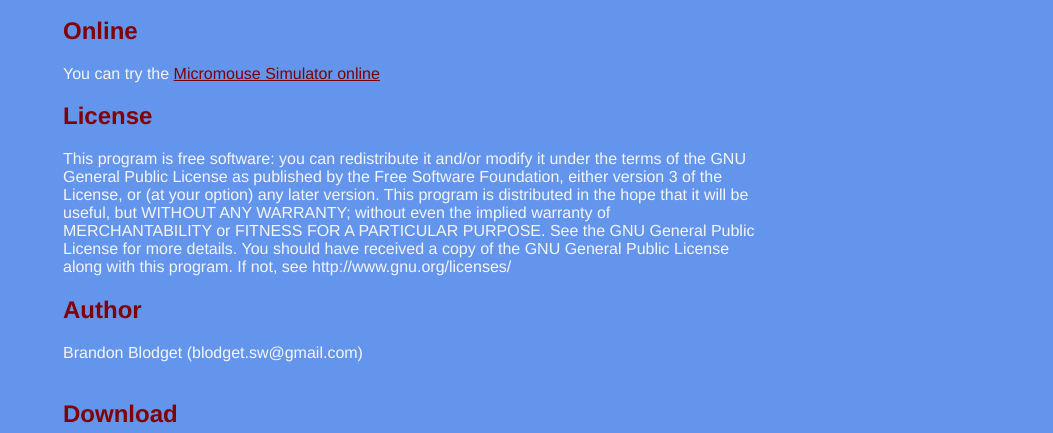
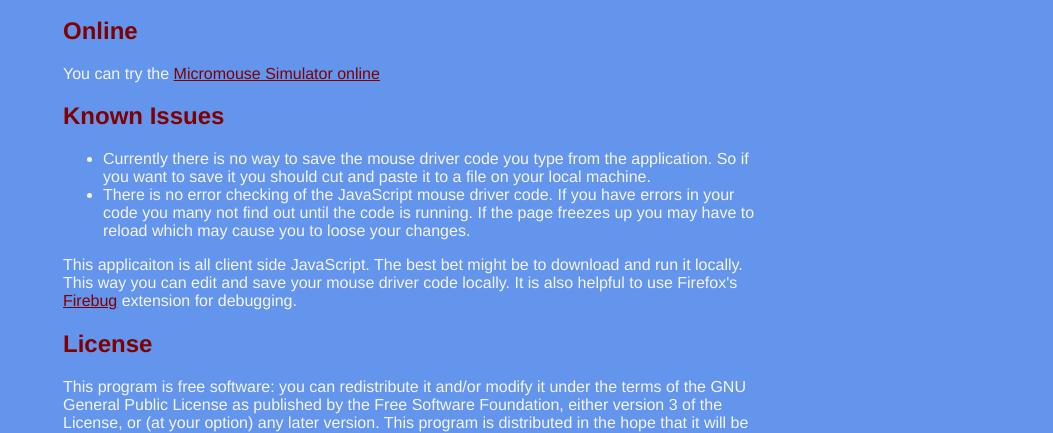
Before and after one commit to bblodget/bblodget.github.com, a plain HTML site: page index.html in a window 1280 px wide. Shown: the part 356-789 px from the top of the page, without its empty margins (227-1280 px from the left). Drawn offline with Linux system fonts and the light colour scheme.

Commit message:
Added a section about known issues.

```diff
--- a/index.html
+++ b/index.html
@@ -76,6 +76,31 @@ http://www.tcp4me.com/mmr/mazes/</p>
 <a href="MicromouseSim/index.html">Micromouse Simulator online</a>
 </p>
 
+<h2>Known Issues</h2>
+
+<ul>
+	<li>Currently there is no way to save the mouse
+driver code you type from the application.  So if you want to
+save it you should cut and paste it to a file on your local
+machine.
+</li>
+
+	<li>There is no error checking of the JavaScript mouse driver
+code.  If you have errors in your code you many not find out
+until the code is running.  If the page freezes up you may have
+to reload which may cause you to loose your changes.
+</li>
+
+</ul>
+
+<p>
+This applicaiton is all client side JavaScript.  The best bet
+might be to download and run it locally.  This way you can edit
+and save your mouse driver code locally.  It is also helpful to
+use Firefox's <a href="http://getfirebug.com/">Firebug</a> extension for
+debugging.
+</p>
+
 <h2>License</h2>
 <p>This program is free software: you can redistribute it and/or modify it under the terms of the GNU General Public License as published by the Free Software Foundation, either version 3 of the License, or (at your option) any later version.
 
```
